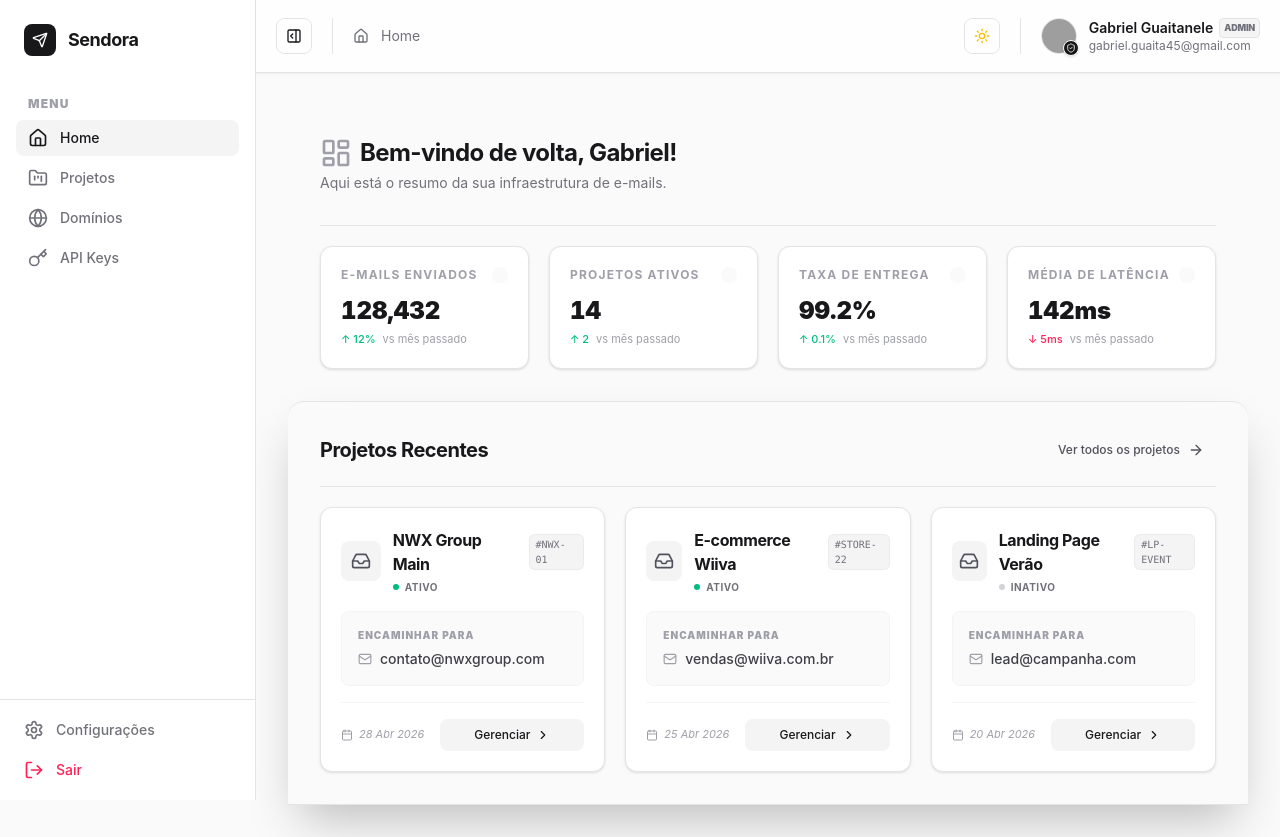
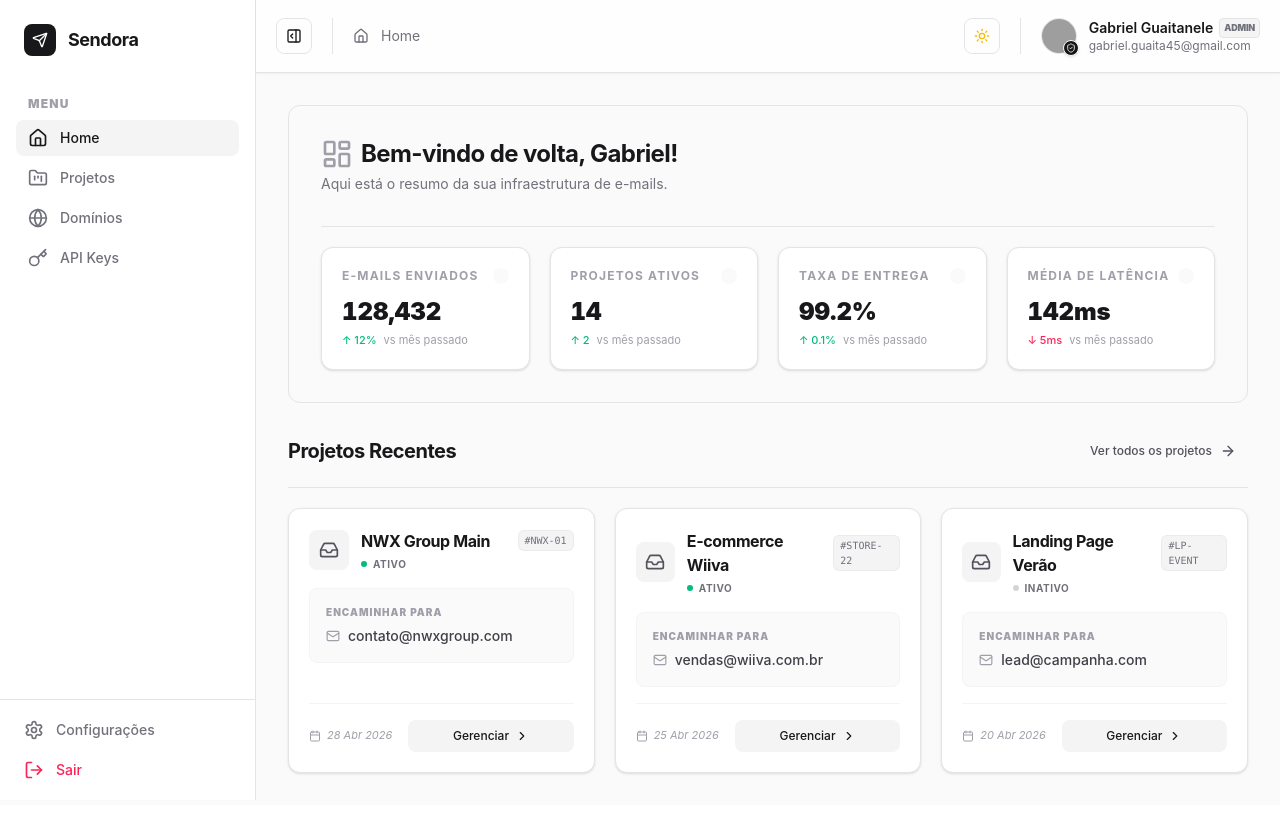
Before and after one commit to gabrielgua/sendora-ui, a Vue app: page /home in a window 1280 px wide. After the commit the page ends 805 px from the top, so only its background shows below. Built offline with nearby package versions, Linux system fonts and the light colour scheme; grey boxes are pictures that could not be loaded.

Commit message:
chore: adjust home components

```diff
--- a/src/App.vue
+++ b/src/App.vue
@@ -12,7 +12,7 @@ import Sidebar from './components/Sidebar.vue';
     <div class="flex flex-1 flex-col">
       <Header />
 
-      <Container class="">
+      <Container>
         <RouterView />
       </Container>
     </div>
--- a/src/components/Avatar.vue
+++ b/src/components/Avatar.vue
@@ -15,7 +15,7 @@ const props = withDefaults(defineProps<Props>(), {
   showDetails: true
 });
 
-// Gera as iniciais caso não haja imagem
+// Gera iniciais caso não haja imagem
 const initials = computed(() => {
   return props.name
     .split(' ')
--- a/src/components/Home.vue
+++ b/src/components/Home.vue
@@ -58,9 +58,8 @@ const latestProjects = computed(() => allProjects.value.slice(0, 3));
 </script>
 
 <template>
-  <Container tag="main" class="space-y-5 md:space-y-6 lg:space-y-8">
-
-    <section class="space-y-5">
+  <div class="space-y-8">
+    <section class="space-y-5 border p-8 rounded-xl border-zinc-200 dark:border-zinc-900">
       <PageTitle class="mb-5 md:mb-6 lg:mb-8">
         <template #title>
           <span class="flex items-center gap-2">
@@ -79,10 +78,8 @@ const latestProjects = computed(() => allProjects.value.slice(0, 3));
         <MetricCard v-for="stat in stats" :key="stat.label" v-bind="stat" />
       </section>
     </section>
-  </Container>
 
-  <section class="border-y rounded-t-2xl shadow-2xl border-y-zinc-200 dark:border-y-zinc-900">
-    <Container class="space-y-5">
+    <section class="space-y-5">
       <div class="flex items-center justify-between">
         <SectionTitle>
           <template #title>Projetos Recentes</template>
@@ -102,6 +99,6 @@ const latestProjects = computed(() => allProjects.value.slice(0, 3));
           :destination-email="project.destinationEmail" :apiKey="project.apiKey" :createdAt="project.createdAt"
           :active="project.active" />
       </div>
-    </Container>
-  </section>
+    </section>
+  </div>
 </template>
```
